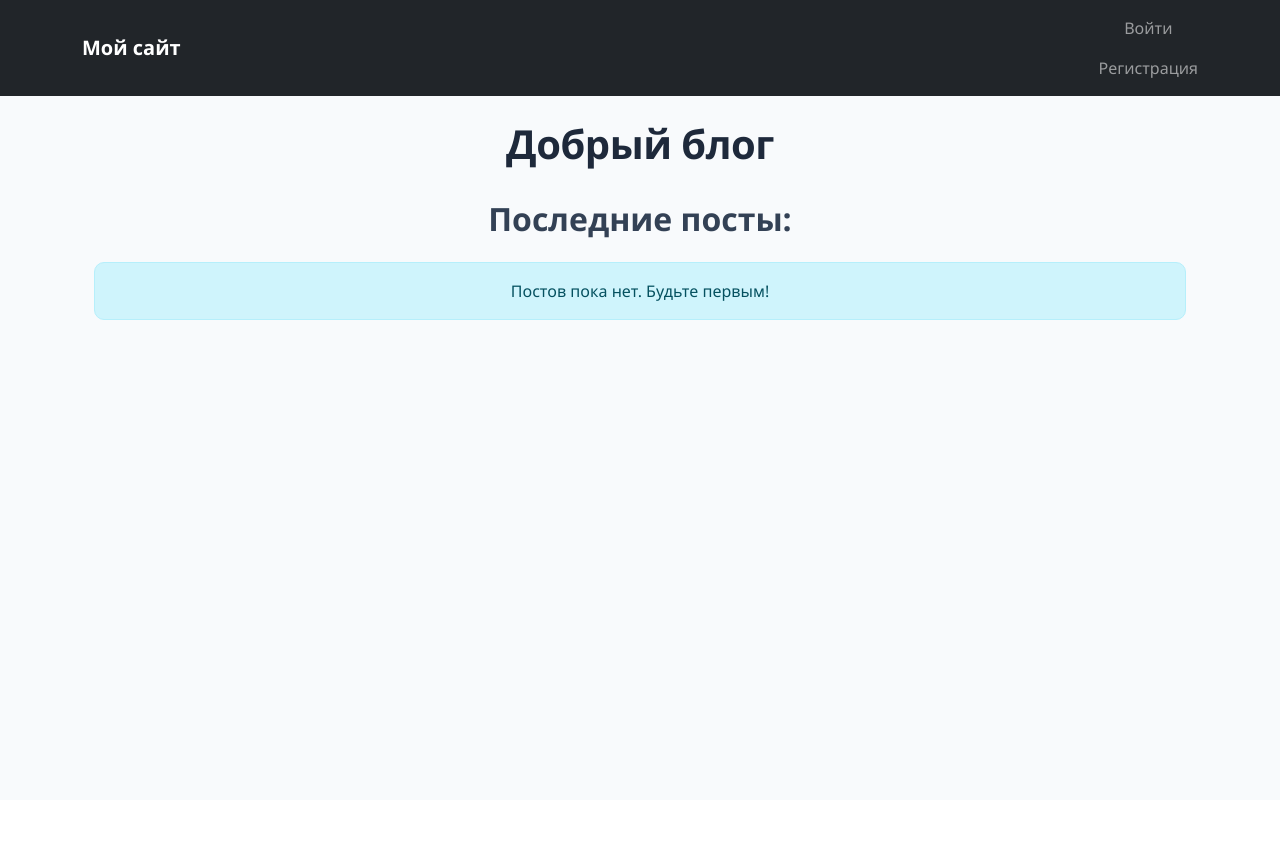
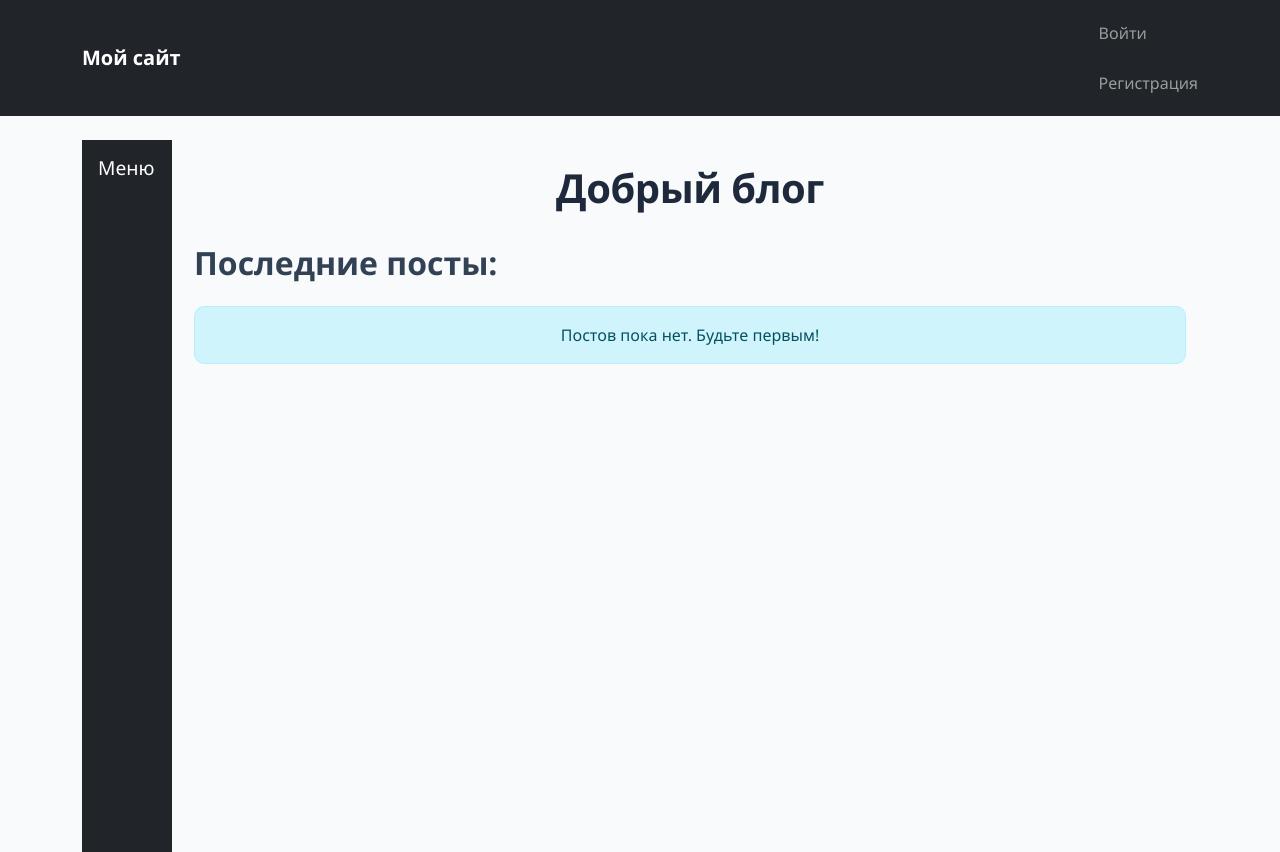
Before and after one commit to SetsumiX/CloneDjangoBlog, a Django app: template app/templates/app/home.html in a window 1280 px wide. Before the commit the page ends 320 px from the top, so only its background shows below. Run offline with Django 5.2, Linux system fonts and the light colour scheme; the template is opened without the code that fills it, so the values that code supplies are empty; parts of the project's set-up code (start-up, migrations or seed data) failed here and were passed over.

Commit message:
Добавлена боковая панель

```diff
--- a/app/static/app/css/style.css
+++ b/app/static/app/css/style.css
@@ -1,4 +1,4 @@
-/* === Общие стили === */
+/* === Общие стили (остаются без изменений) === */
 body {
     background-color: #f8fafc; /* Более мягкий светло-голубой фон */
     font-family: 'Segoe UI', Tahoma, Geneva, Verdana, sans-serif;
@@ -7,9 +7,8 @@ body {
 .navbar-brand {
     font-weight: bold;
 }
-.container{
-    text-align: center;
-}
+/* Убираем центровку для body, так как теперь используется flex на странице home */
+/* .container { text-align: center; } */
 
 /* === Алерт === */
 .alert {
@@ -18,7 +17,7 @@ body {
     text-align: center;
 }
 
-/* === Карточки постов === */
+/* === Карточки постов (остаются без изменений) === */
 .post-card {
     background-color: #ffffff;
     border-radius: 12px;
@@ -27,32 +26,34 @@ body {
     transition: transform 0.2s ease, box-shadow 0.2s ease;
     padding: 20px;
     height: 100%;
-    weight: 100%;
+    /* width: 100%; /!* Убираем width: 100% если используется flexbox *!/ */
     display: flex;
     flex-direction: column;
     justify-content: space-between;
     cursor: pointer;
-    &:hover {
-        transform: translateY(-2px);
-        box-shadow: 0 6px 20px rgba(0, 0, 0, 0.12);
-        border-color: #b2d8ff;
-    }
 }
 
-.post-card
-.post-title {
+.post-card:hover {
+    transform: translateY(-2px);
+    box-shadow: 0 6px 20px rgba(0, 0, 0, 0.12);
+    border-color: #b2d8ff;
+}
+
+.post-card .post-title {
     font-size: 1.25rem;
     font-weight: 600;
     color: #1e293b;
     margin-bottom: 0.5rem;
     line-height: 1.3;
 }
+
 .post-meta {
     font-size: 0.875rem;
     color: #64748b;
     margin-bottom: 0.75rem;
     font-style: italic;
 }
+
 .post-content {
     font-size: 0.95rem;
     color: #334155;
@@ -61,11 +62,12 @@ body {
     flex-grow: 1;
 }
 
-/* === Заголовки страницы === */
+/* === Заголовки страницы (остаются без изменений) === */
 h1 {
     color: #1e293b;
     font-weight: 700;
     letter-spacing: -0.5px;
+    text-align: center;
 }
 h2 {
     color: #334155;
@@ -73,3 +75,97 @@ h2 {
     margin-top: 2rem;
     margin-bottom: 1rem;
 }
+
+/* === Стили для боковой панели (только для страниц, где она используется) === */
+#sidebar {
+    width: 90px; /* Начальная ширина */
+    height: calc(100vh - 56px - 2rem); /* Высота: 100% вьюпорта - высота navbar - отступ контейнера */
+    min-height: 400px; /* Минимальная высота, если контент короткий */
+    transition: width 0.3s ease; /* Плавный переход ширины */
+    overflow: hidden; /* Скрывает содержимое, выходящее за границы */
+    display: flex;
+    flex-direction: column;
+    /* position: sticky; /* Опционально: может помочь при внутреннем скролле */
+    top: 56px; /* Приклеивает к верху под navbar */
+}
+
+#sidebar:hover {
+    width: 250px; /* Ширина при наведении */
+}
+
+.sidebar-content {
+    height: 100%;
+    display: flex;
+    flex-direction: column;
+    /* padding: 15px; /!* Уже задан через p-3 в HTML *!/ */
+}
+
+.sidebar-header {
+    white-space: nowrap; /* Не переносит текст заголовка */
+    overflow: hidden; /* Скрывает текст, выходящий за границы */
+    text-overflow: ellipsis; /* Добавляет "..." если текст обрезан */
+    /* margin-bottom: 20px; /!* Уже задан через mb-3 в HTML *!/ */
+}
+
+.sidebar-header h5 {
+    margin: 0;
+    font-size: 1.2rem;
+}
+
+.nav.flex-column {
+    flex-grow: 1; /* Растягивает список навигации на оставшееся место */
+}
+
+.nav-link {
+    color: rgba(255, 255, 255, 0.75);
+    border-radius: 4px;
+    margin: 5px 0;
+    white-space: nowrap; /* Не переносит текст ссылок */
+    overflow: hidden; /* Скрывает текст, выходящий за границы */
+    text-overflow: ellipsis; /* Добавляет "..." если текст обрезан */
+    padding: 8px 12px; /* Добавлен внутренний отступ для удобства клика */
+}
+
+.nav-link:hover {
+    color: white;
+    background-color: rgba(255, 255, 255, 0.1);
+}
+
+/* Дополнительный стиль для текста внутри .nav-link, чтобы он скрывался/появлялся плавно */
+.nav-link::before {
+    content: attr(data-bs-title); /* Используем атрибут data-bs-title для отображения текста при hover */
+    visibility: hidden; /* Сначала скрыт */
+    opacity: 0;
+    transition: opacity 0.2s ease;
+    white-space: nowrap;
+    position: absolute;
+    background-color: #343a40; /* Цвет фона как у боковой панели */
+    color: white;
+    padding: 2px 5px;
+    border-radius: 4px;
+    margin-left: 10px;
+    z-index: 1001; /* Выше других элементов */
+}
+
+#sidebar:hover .nav-link::before {
+    visibility: visible;
+    opacity: 1;
+}
+
+/* Если вы используете иконки (например, Font Awesome), можно добавить их стили */
+/* .nav-link i { */
+/*   width: 20px; /!* Зарезервируйте место для иконки *!/ */
+/*   text-align: center; */
+/*   margin-right: 10px; */
+/* } */
+
+/* .nav-link span { */
+/*   opacity: 0; */
+/*   visibility: hidden; */
+/*   transition: opacity 0.2s ease, visibility 0.2s ease; */
+/* } */
+
+/* #sidebar:hover .nav-link span { */
+/*   opacity: 1; */
+/*   visibility: visible; */
+/* } */
--- a/app/templates/app/home.html
+++ b/app/templates/app/home.html
@@ -1,6 +1,33 @@
 {% extends 'app/base.html' %}
 {% block content %}
 
+<div class="d-flex"> <!-- Flex container для боковой панели и основного контента -->
+
+  <!-- Боковая панель -->
+  <aside id="sidebar" class="bg-dark text-white flex-shrink-0">
+    <div class="sidebar-content p-3">
+      <div class="sidebar-header mb-3">
+        <h5 class="text-white">Меню Блога</h5>
+      </div>
+      <ul class="nav flex-column">
+        <!-- Пример элементов навигации -->
+        <!--
+        <li class="nav-item">
+            <a class="nav-link text-light" href="#"><i class="fas fa-home"></i> Домой</a>
+        </li>
+        <li class="nav-item">
+            <a class="nav-link text-light" href="#">Мои посты</a>
+        </li>
+        <li class="nav-item">
+            <a class="nav-link text-light" href="#">Категории</a>
+        </li>
+        -->
+      </ul>
+    </div>
+  </aside>
+
+  <!-- Основной контент -->
+  <div class="flex-grow-1" style="margin-left: 10px;"> <!-- Добавлен небольшой отступ от боковой панели -->
     <div class="container mt-4">
       <h1 class="mb-3">Добрый блог</h1>
       <h2 class="mb-4">Последние посты:</h2>
@@ -23,5 +50,8 @@
           </div>
       {% endif %}
     </div>
+  </div>
+
+</div> <!-- Конец d-flex -->
 
 {% endblock %}
```
Lines whose indentation alone changed are shown as unchanged.
